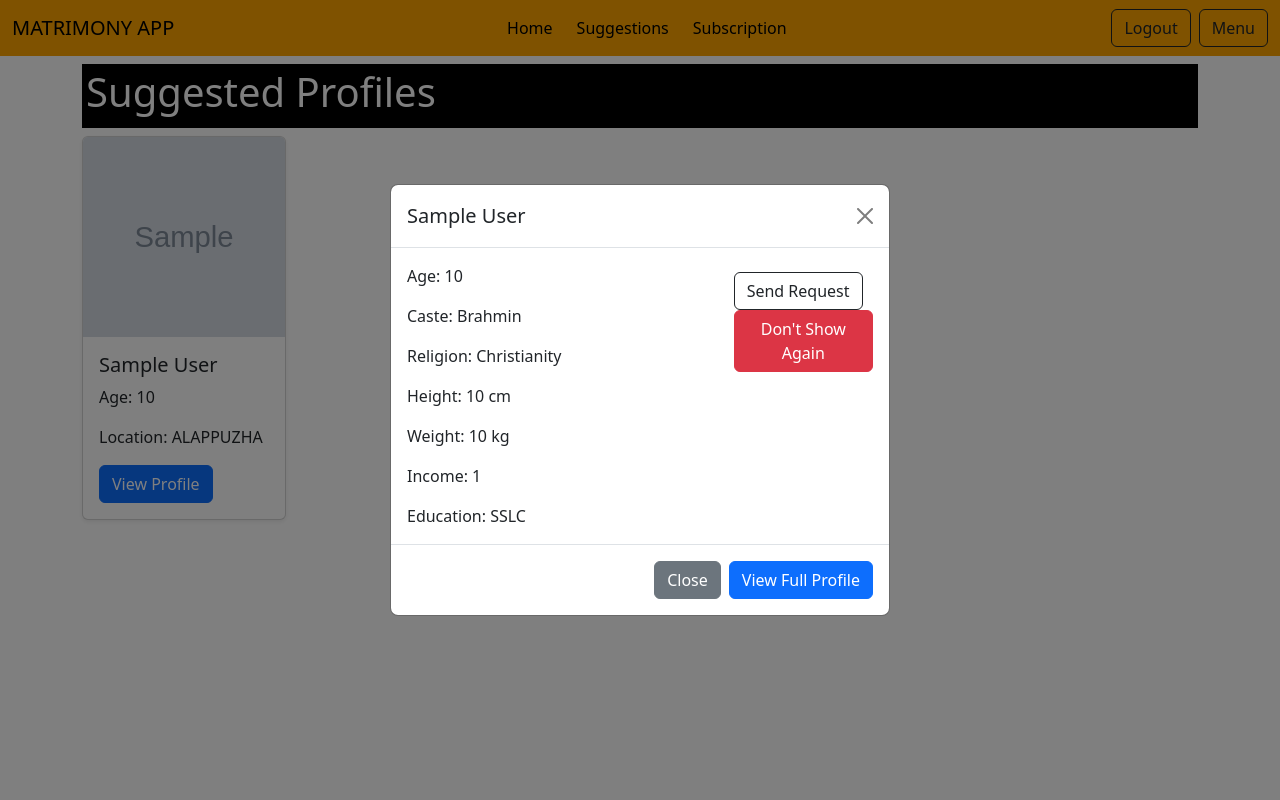
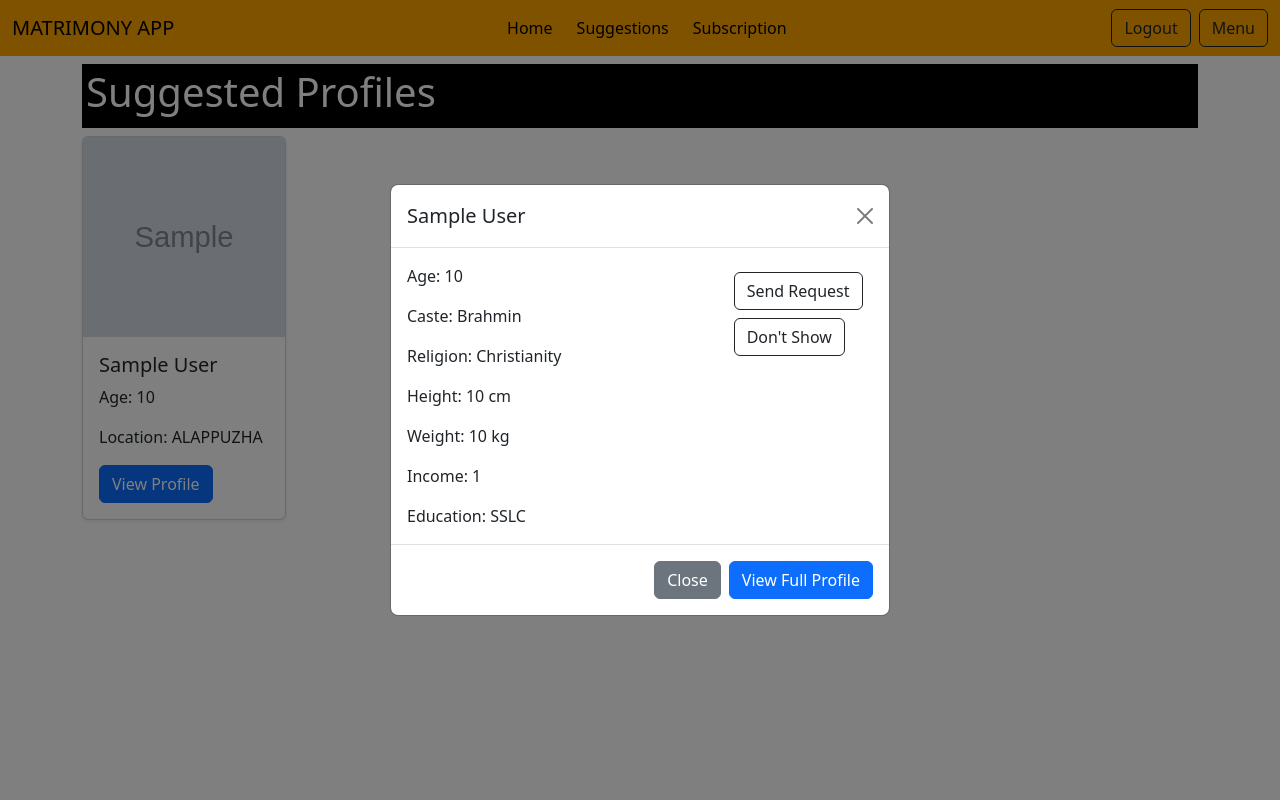
Before and after one commit to Tuttumon21/matrimony, a Django app: template matrimony/matrimonyApp/templates/suggestions.html in a window 1280 px wide, after a click on "View Profile". Run offline with Django 4.2, Linux system fonts and the light colour scheme; the template is opened without the code that fills it: values that come from a table or form of the project are taken from there, others are empty; tables that the repository leaves empty hold one stand-in row (values such as "Sample post"); grey boxes marked "Sample" are stand-in pictures.

Commit message:
"Updated button text and class in suggestions.html"

```diff
--- a/matrimony/matrimonyApp/templates/suggestions.html
+++ b/matrimony/matrimonyApp/templates/suggestions.html
@@ -51,7 +51,7 @@
                                 </form>
                                 <form method="post" action="{% url 'matrimonyApp:exclude_profile' profile.id %}">
                                     {% csrf_token %}
-                                    <button type="submit" class="btn btn-danger">Don't Show Again</button>
+                                    <button type="submit" class="btn btn-outline-dark mt-2">Don't Show</button>
                                 </form>
                             </div>
                         </div>
```
